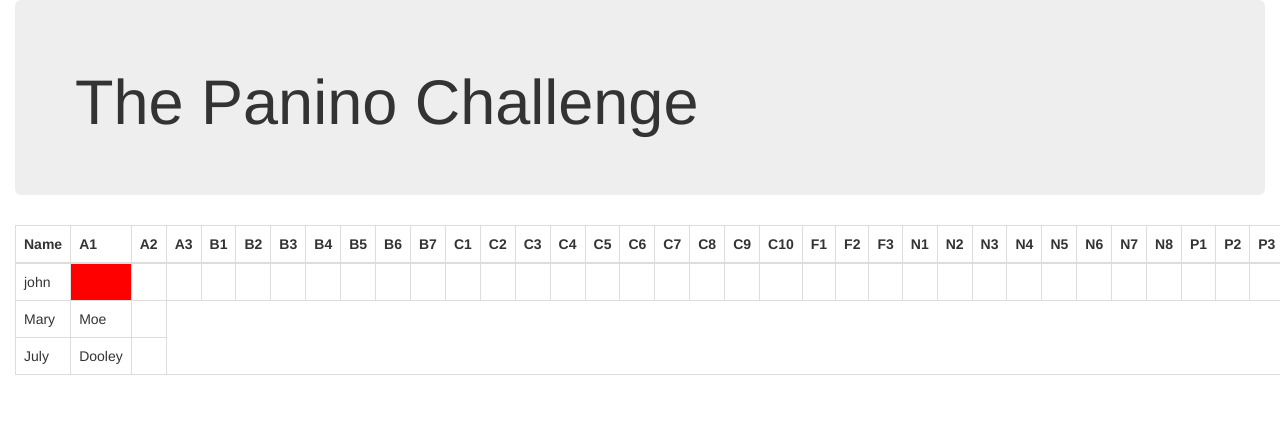
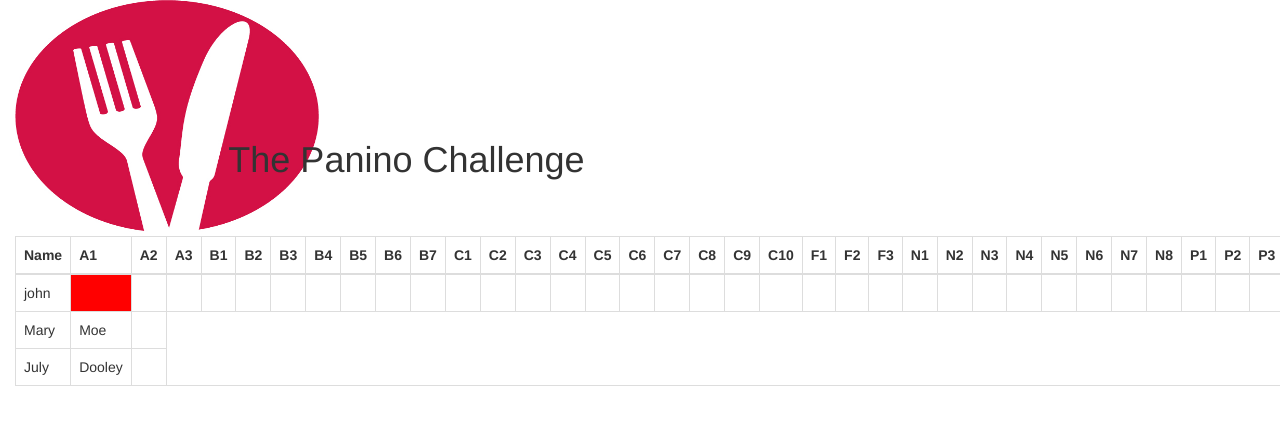
Before and after one commit to mattpk/uwplaza, a PHP site: page /Panino.html in a window 1280 px wide; the page is wider, and only the part inside the window is pictured. Shown: the top 425 px of that part. Run offline with PHP 8.4, Linux system fonts and the light colour scheme.

Commit message:
Peter's Update: Changed Panino, stylesheet

```diff
--- a/Panino.html
+++ b/Panino.html
@@ -4,15 +4,24 @@
 	<title>Restaurants of UWPlaza</title>
 	<meta charset="utf-8">
 	<meta name="viewport" content="width=device-width, initial-scale=1">
+    <link rel="stylesheet" type="text/css" href="style.css">
   <link rel="stylesheet" href="http://maxcdn.bootstrapcdn.com/bootstrap/3.3.6/css/bootstrap.min.css">
   <script src="https://ajax.googleapis.com/ajax/libs/jquery/1.12.0/jquery.min.js"></script>
   <script src="http://maxcdn.bootstrapcdn.com/bootstrap/3.3.6/js/bootstrap.min.js"></script>
+  <script src="requests.js"></script>
 </head>
 <body>
 <div class="container-fluid">
-	<div class ="jumbotron">
+    <div class="row">
+    <div class="col-sm-2">
+    <img src="placeholder-logo.jpg" class="img-rounded" alt="Logo" width="304" height="236">
+    </div>
+    <div class="col-sm-10">
+    <div class="bottom_aligner">
 	<h1>The Panino Challenge</h1>
-	</div>
+    </div>
+    </div>
+    </div>
 	<table class="table table-bordered">
     <thead>
       <tr>
--- a/style.css
+++ b/style.css
@@ -20,3 +20,7 @@
 .btn.R {
   background-color: yellow;
 }
+
+.bottom_aligner {
+    padding-top: 120px;
+}
```
Also changed, not shown: Placeholder-logo.jpg (added).
